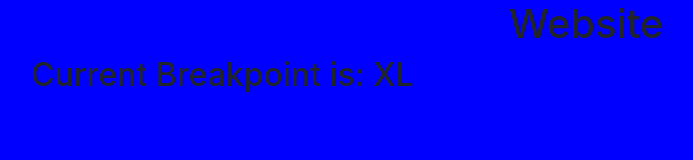
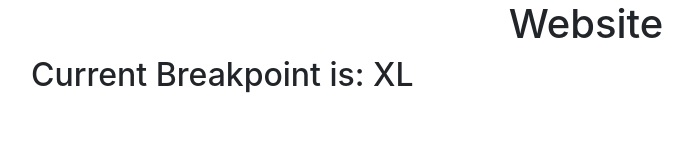
Before and after one commit to Kazim786/bootstrap-typography, a plain HTML site: page breakpoints.html in a window 1280 px wide. Shown: the whole page, without its empty margins (54-747 px from the left). Drawn offline with nearby package versions, Linux system fonts and the light colour scheme.

Commit message:
made more notes

```diff
--- a/breakpoints.css
+++ b/breakpoints.css
@@ -24,6 +24,13 @@ body{
             };
             }
 
+
+@media (min-width: 1200px) {
+                body{
+                    background: white;
+                };
+                }
+
 @media (min-width: 768px) { ... }
 
 
```
Also changed, not shown: breakpoints.html (+1 -0 lines).
